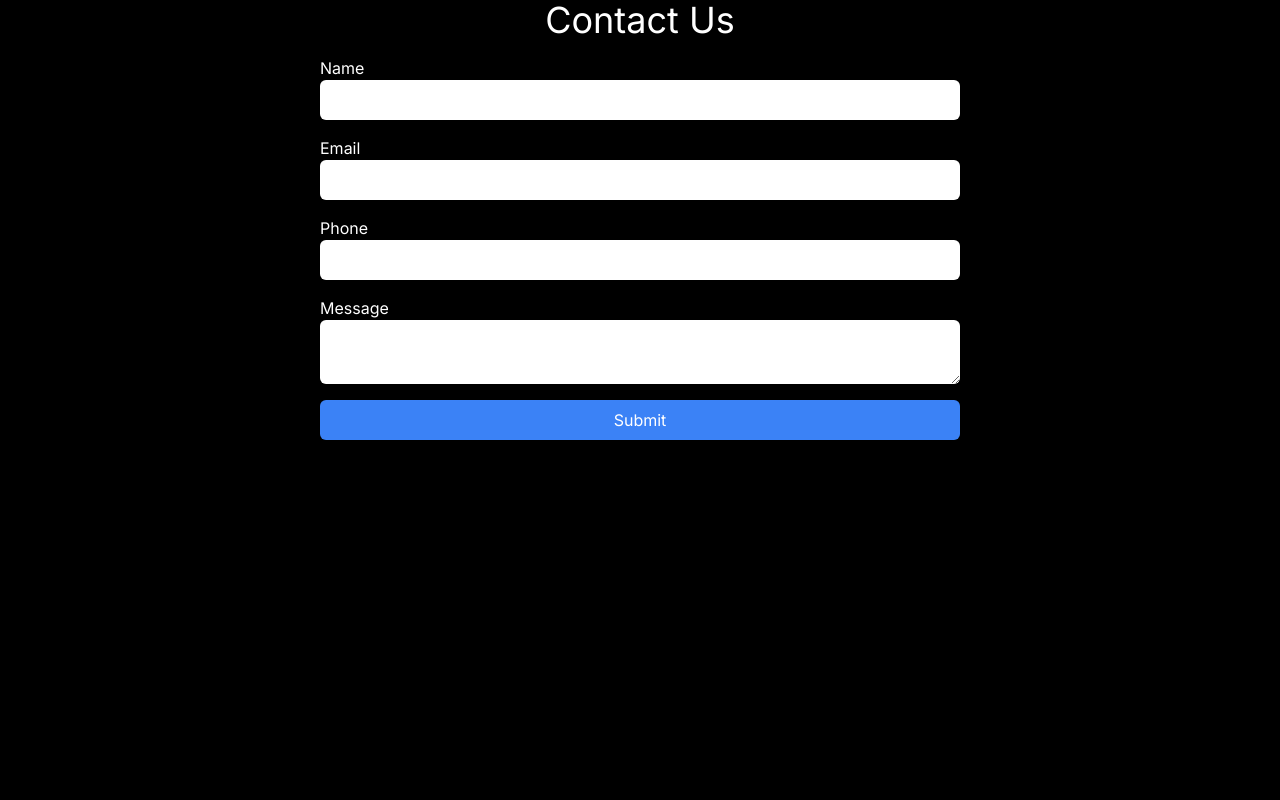
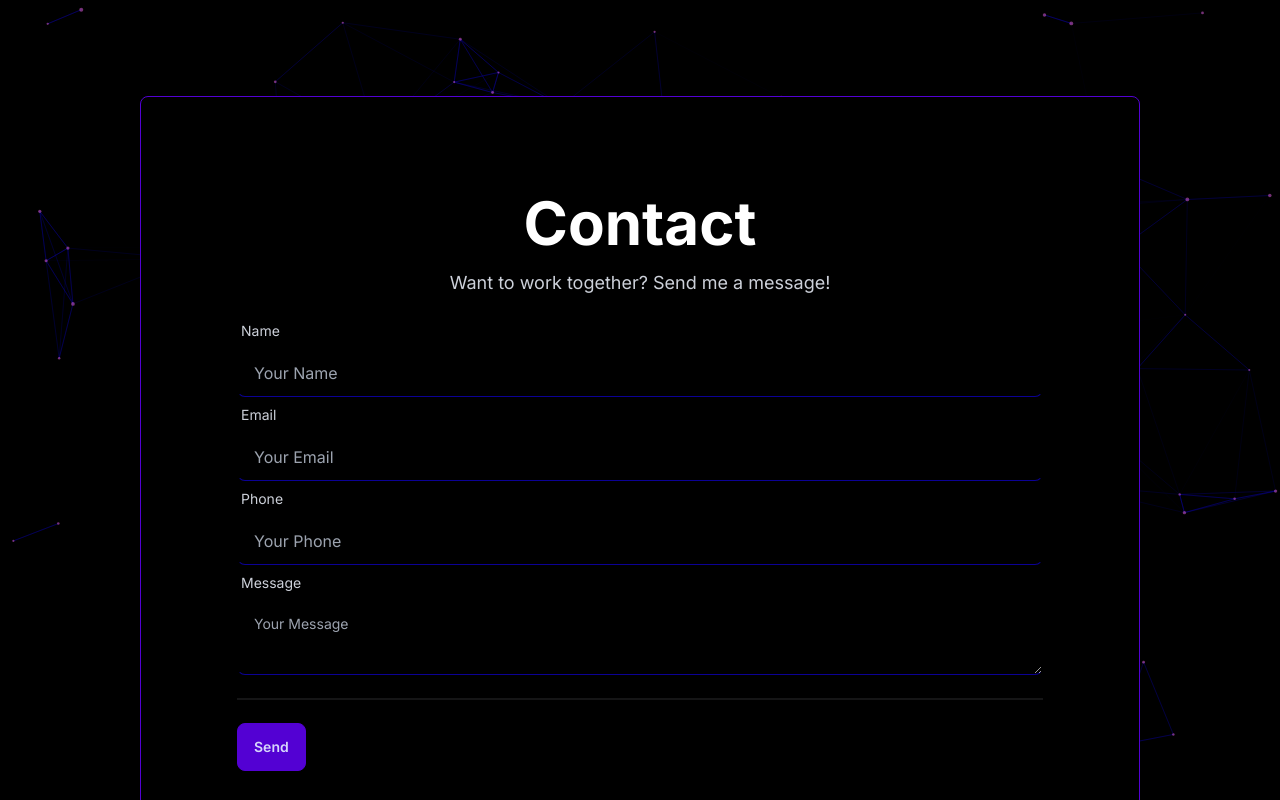
Before and after one commit to mramazzini/lex-music, a Next.js app: page /contact in a window 1280 px wide. Shown: the top 800 px of the page. Built offline with nearby package versions, Linux system fonts and the light colour scheme; a web font is replaced by a local one.

Commit message:
updated contact

```diff
--- a/package.json
+++ b/package.json
@@ -11,11 +11,15 @@
   "dependencies": {
     "@foobar404/wave": "^2.0.5",
     "@prisma/client": "^5.14.0",
+    "@tsparticles/engine": "^3.4.0",
+    "@tsparticles/react": "^3.0.0",
     "next": "14.2.3",
     "nodemailer": "^6.9.13",
     "prisma": "^5.14.0",
     "react": "^18",
-    "react-dom": "^18"
+    "react-dom": "^18",
+    "react-particles": "^2.12.2",
+    "tsparticles": "^3.4.0"
   },
   "devDependencies": {
     "@types/node": "^20",
--- a/src/app/components/Contact/ContactForm.tsx
+++ b/src/app/components/Contact/ContactForm.tsx
@@ -1,14 +1,18 @@
 "use client";
-
+import Link from "next/link";
+import { useState } from "react";
 import { sendEmail } from "@/lib/email.actions";
 
 const ContactForm = () => {
+  const [sentMail, setSentMail] = useState(false);
   const handleSubmit = async (e: React.FormEvent<HTMLFormElement>) => {
     e.preventDefault();
-    const name = (e.currentTarget.elements[0] as HTMLInputElement).value;
-    const email = (e.currentTarget.elements[1] as HTMLInputElement).value;
-    const message = (e.currentTarget.elements[2] as HTMLInputElement).value;
-    const phone = (e.currentTarget.elements[3] as HTMLInputElement).value;
+    const form = e.currentTarget as HTMLFormElement;
+    const formData = new FormData(form);
+    const name = formData.get("name") as string;
+    const email = formData.get("email") as string;
+    const phone = formData.get("phone") as string;
+    const message = formData.get("message") as string;
     try {
       await sendEmail({
         name,
@@ -23,43 +27,70 @@ const ContactForm = () => {
   };
 
   return (
-    <form
-      onSubmit={(e) => handleSubmit(e)}
-      className="flex flex-col items-center justify-center w-full h-full"
-    >
-      <h1 className="text-4xl text-white">Contact Us</h1>
-      <div className="flex flex-col w-1/2 mt-4">
-        <label className="text-white" htmlFor="name">
-          Name
-        </label>
-        <input className="p-2 rounded-md" type="text" id="name" name="name" />
-      </div>
-      <div className="flex flex-col w-1/2 mt-4">
-        <label className="text-white" htmlFor="email">
-          Email
+    <form className="w-full" onSubmit={handleSubmit}>
+      <div className="form-control">
+        <label className="label">
+          <span className="label-text">Name</span>
         </label>
         <input
-          className="p-2 rounded-md"
-          type="email"
-          id="email"
-          name="email"
+          type="text"
+          placeholder="Your Name"
+          className="bg-transparent input border-b border border-b-primary w-full"
+          name="name"
+          required
         />
       </div>
-      <div className="flex flex-col w-1/2 mt-4">
-        <label className="text-white" htmlFor="phone">
-          Phone
+      <div className="form-control">
+        <label className="label">
+          <span className="label-text">Email</span>
         </label>
-        <input className="p-2 rounded-md" type="tel" id="phone" name="phone" />
+        <input
+          type="email"
+          placeholder="Your Email"
+          className="bg-transparent input border-b border border-b-primary w-full"
+          name="email"
+          required
+        />
       </div>
-      <div className="flex flex-col w-1/2 mt-4">
-        <label className="text-white" htmlFor="message">
-          Message
+      <div className="form-control ">
+        <label className="label">
+          <span className="label-text">Phone</span>
         </label>
-        <textarea className="p-2 rounded-md" id="message" name="message" />
+        <input
+          type="phone"
+          placeholder="Your Phone"
+          className="bg-transparent input border-b border border-b-primary w-full"
+          name="phone"
+          required
+        />
       </div>
-      <button className="bg-blue-500 text-white p-2 rounded-md w-1/2 mt-4">
-        Submit
-      </button>
+
+      <div className="form-control">
+        <label className="label">
+          <span className="label-text">Message</span>
+        </label>
+        <textarea
+          placeholder="Your Message"
+          className="bg-transparent textarea border-b border border-b-primary w-full"
+          name="message"
+          required
+        ></textarea>
+      </div>
+
+      <div className="divider divider-white" />
+
+      {sentMail ? (
+        <div className="alert alert-success" role="alert">
+          <div className="flex-1">
+            <label>Message sent successfully!</label>
+          </div>
+          <button className="btn btn-ghost" onClick={() => setSentMail(false)}>
+            Close
+          </button>
+        </div>
+      ) : (
+        <button className="btn btn-secondary">Send</button>
+      )}
     </form>
   );
 };
--- /dev/null
+++ b/src/app/components/Contact/Particles.tsx
@@ -0,0 +1,97 @@
+"use client";
+import { useEffect, useMemo, useState } from "react";
+import Particles, { initParticlesEngine } from "@tsparticles/react";
+// import { loadAll } from "@tsparticles/all"; // if you are going to use `loadAll`, install the "@tsparticles/all" package too.
+// import { loadFull } from "tsparticles"; // if you are going to use `loadFull`, install the "tsparticles" package too.
+import { loadSlim } from "@tsparticles/slim"; // if you are going to use `loadSlim`, install the "@tsparticles/slim" package too.
+import { Container, ISourceOptions } from "@tsparticles/engine";
+// import { loadBasic } from "@tsparticles/basic"; // if you are going to use `loadBasic`, install the "@tsparticles/basic" package too.
+
+export function ParticlesContainer(props: unknown) {
+  const [init, setInit] = useState(false);
+
+  // this should be run only once per application lifetime
+  useEffect(() => {
+    initParticlesEngine(async (engine) => {
+      // you can initiate the tsParticles instance (engine) here, adding custom shapes or presets
+      // this loads the tsparticles package bundle, it's the easiest method for getting everything ready
+      // starting from v2 you can add only the features you need reducing the bundle size
+      //await loadAll(engine);
+      //await loadFull(engine);
+      await loadSlim(engine);
+      //await loadBasic(engine);
+    }).then(() => {
+      setInit(true);
+    });
+  }, []);
+
+  const particlesLoaded = async (container?: Container | undefined) => {
+    console.log(container);
+  };
+
+  const options: ISourceOptions = useMemo(
+    () => ({
+      background: {
+        color: {
+          value: "#000",
+        },
+      },
+      fpsLimit: 120,
+
+      particles: {
+        color: {
+          value: "#e761e5",
+        },
+        links: {
+          color: "#0B0195",
+          distance: 150,
+          enable: true,
+          opacity: 0.5,
+          width: 1,
+        },
+        move: {
+          direction: "none",
+          enable: true,
+          outModes: {
+            default: "bounce",
+          },
+          random: false,
+          speed: 0.3,
+          straight: false,
+        },
+        number: {
+          density: {
+            enable: true,
+          },
+          value: 200,
+        },
+        opacity: {
+          value: 0.5,
+        },
+        shape: {
+          type: "circle",
+        },
+        size: {
+          value: { min: 1, max: 2 },
+        },
+      },
+      detectRetina: true,
+    }),
+    []
+  );
+
+  if (init) {
+    return (
+      <Particles
+        className="absolute z-[0]"
+        id="tsparticles"
+        particlesLoaded={particlesLoaded}
+        options={options}
+      />
+    );
+  }
+
+  return <></>;
+}
+
+export default ParticlesContainer;
--- a/src/app/contact/page.tsx
+++ b/src/app/contact/page.tsx
@@ -1,10 +1,20 @@
 import ContactForm from "../components/Contact/ContactForm";
+import ParticlesContainer from "../components/Contact/Particles";
 
 const Contact = () => {
   return (
-    <main className="min-h-screen bg-black">
-      <ContactForm />
-    </main>
+    <>
+      <ParticlesContainer />
+      <main className="min-h-screen flex justify-start items-center flex-col px-48 py-24 z-[1] relative">
+        <div className="flex flex-col items-center justify-start md:w-[1000px] md:h-[1000px] border border-secondary p-8 md:p-24 bg-black rounded-lg">
+          <h1 className="text-6xl font-bold text-white">Contact</h1>
+          <p className="text-neutral-content text-lg m-4">
+            Want to work together? Send me a message!
+          </p>
+          <ContactForm />
+        </div>
+      </main>
+    </>
   );
 };
 
--- a/src/app/layout.tsx
+++ b/src/app/layout.tsx
@@ -54,7 +54,7 @@ export default function RootLayout({
           rel="stylesheet"
         />
       </head>
-      <body className={inter.className}>{children}</body>
+      <body className={`${inter.className} bg-black`}>{children}</body>
     </html>
   );
 }
--- a/src/lib/email.actions.ts
+++ b/src/lib/email.actions.ts
@@ -20,7 +20,10 @@ async function sendEmail({
         pass: process.env.PASSWORD,
       },
     });
-
+    console.log("name", name);
+    console.log("email", email);
+    console.log("phone", phone);
+    console.log("message", message);
     let info = await transporter.sendMail({
       from: process.env.EMAIL,
       to: process.env.TO_EMAIL,
```
Also changed, not shown: 1 other file (tests, documents, lock files or other folders).
